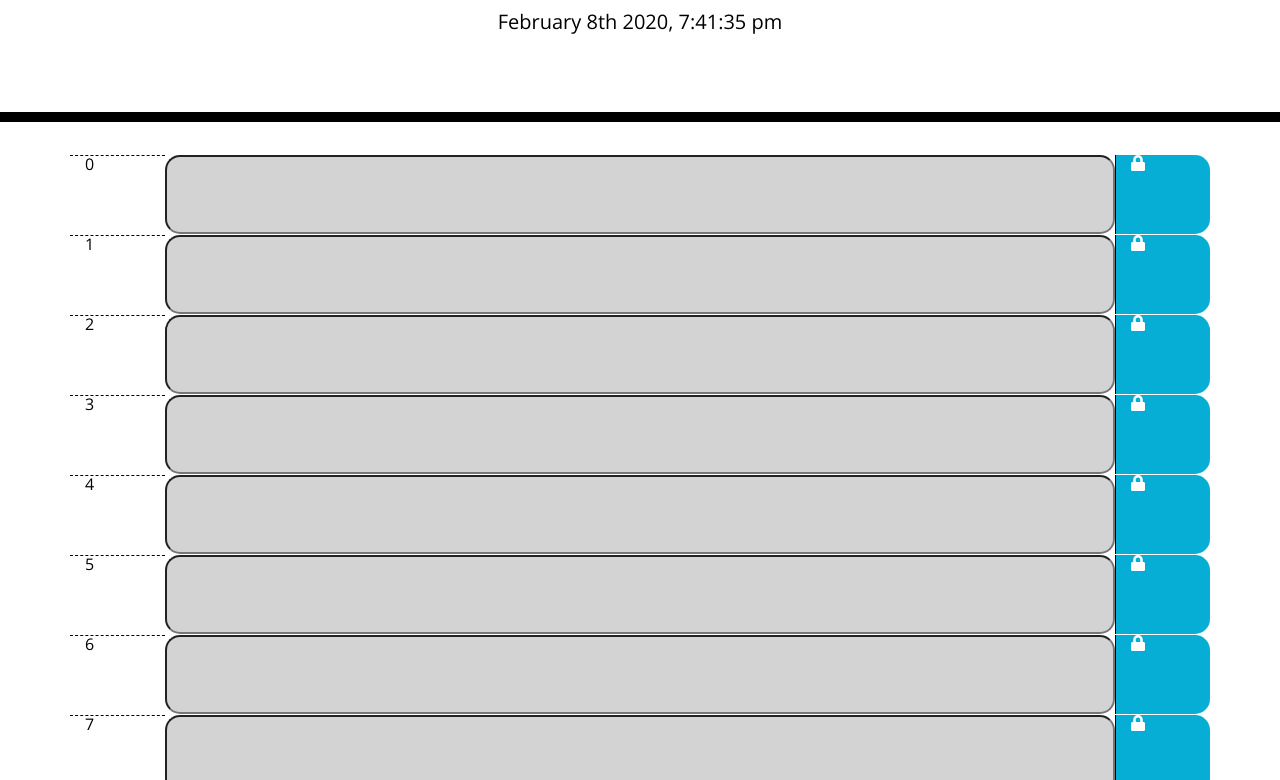
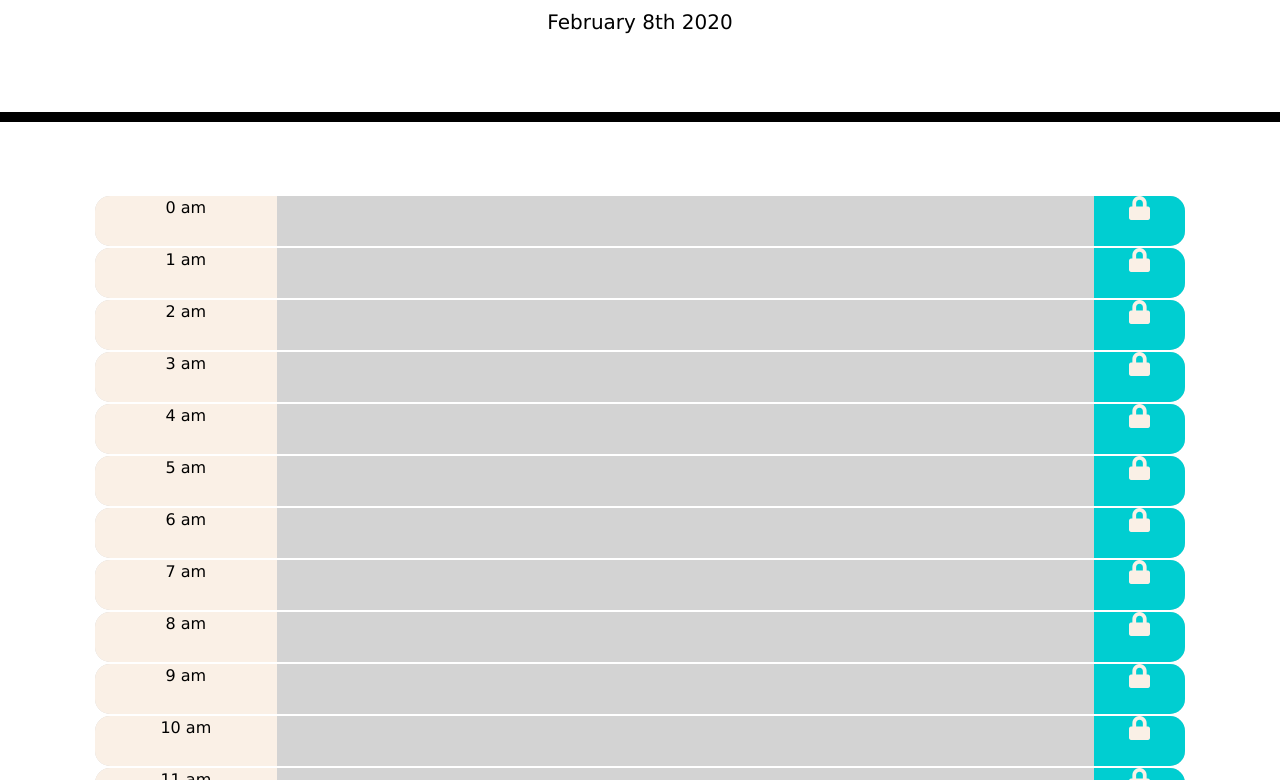
Before and after one commit to Akanksha-Gupta03/Day-Planner, a plain HTML site: page index.html in a window 1280 px wide. Shown: the part 182-962 px from the top of the page. Drawn offline with nearby package versions, Linux system fonts and the light colour scheme.

Commit message:
updated all files

```diff
--- a/index.html
+++ b/index.html
@@ -32,59 +32,193 @@
       <p class="lead">A simple calendar app for scheduling your work day</p>
       <p id="currentDay" class="lead"></p>
     </header>
-    <div class="container">
+    <form id='formPlanner'>
+        <div class="container" id="plannerContainer">
+            <!-- <ul id="planner"> </ul> -->
+            <!-- <div id="plannerContainer"> </div> -->
+        </div>
+          </form>
+          <script>
+          $(document).ready(function() {
 
-    </div>
-    <script>
-     $(document).ready(function(){
-       var now = moment().format("MMMM Do YYYY, h:mm:ss a");
-       $("#currentDay").text(now);
+  // test flag
+  const test = false;
 
-       for ( var i = 0; i< 24; i++) {
-          $('.container').append(`<div class="row">
-         <div class="col-1 hour" >${i}</div>
-         <input class="col-lg-10 time-block" type="text" id="hour${i}">
-         <div class="col-1 saveBtn fa fa-lock" id="saveButton"></div>
-      </div>`);}
+  // get times from moment
+  const now = moment().format('MMMM Do YYYY');
 
-      var time = [00,01, 02, 03, 04, 05, 06, 07, 08, 09, 10, 11, 12, 13, 14, 15, 16, 17, 18, 19, 20, 21, 22, 23];
-           var x = moment().format("HH");
-           console.log( x  );
-           for (var i = 0; i <= time.length; i++){
-             if(time[i] == x ){
-                $(`#hour${i}`).addClass("present");
-             } else if(time[i] < x){
-                $(`#hour${i}`).addClass("past");
-             } else{
-                $(`#hour${i}`).addClass("future");
-             }
-         }
-     });
+  // commented out for test in non-standard hours
+  let nowHour24 = moment().format('H');
+  let nowHour12 = moment().format('h');
 
-     //----for loop
+  // set times for testing after hours
+  if (test) {
+    nowHour24 = 13;
+    nowHour12 = 1;
+  }
 
-     //----local storage
 
-     var  userPlan= "";
+  $("#currentDay").text(now);
 
-        const submit = document.getElementById("saveButton");
+  const saveIcon = " ";
 
-        submit.addEventListener("click", submitUserPlan);
+  // Get stored todos from localStorage
+  // Parsing the JSON string to an object
+  let storedPlans = JSON.parse(localStorage.getItem("storedPlans"));
 
-         function submitUserPlan(){
+  // If plans were retrieved from localStorage, update the plan array to it
+   if (storedPlans !== null)  {
+     planTextArr = storedPlans;
+   }
+    else {
+     planTextArr = new Array(23);
+  };
+  // set variable referencing planner element
+  let plannerDiv = $('#plannerContainer');
+  // clear existing elements
+  plannerDiv.empty();
 
-        // Selecting the input element and get its value
+  if (test) { console.log("current time",nowHour12); }
 
-          var userPlanInput = document.getElementById("hour${i}").value;
-          userPlan += userPlanInput;
-          alert(userPlan);
-          var planInput = [userPlan];
-                localStorage.setItem = JSON.stringify(planInput);
-                console.log(localStorage.setItem)
-                var savedValue = JSON.parse(localStorage.planInput);
 
-        }
-    </script>
+  // build calendar by row for fix set of hours
+  for (let hour =00; hour < 24; hour++) {
+    // index for array use offset from hour
+    let index = hour - 00;
+
+    // build row components
+    let rowDiv = $('<div>');
+    rowDiv.addClass('row');
+    rowDiv.addClass('plannerRow');
+    rowDiv.attr('hour-index',hour);
+
+    // Start building Time box portion of row
+    let col2TimeDiv = $('<div>');
+    col2TimeDiv.addClass('col-md-2');
+
+    // create timeBox element (contains time)
+    const timeBoxSpn = $('<span>');
+    // can use this to get value
+    timeBoxSpn.attr('class','timeBox');
+
+    // format hours for display
+    let displayHour = 0;
+    let ampm = "";
+    if (hour < 12) {
+      displayHour = hour;
+      ampm = "am";
+    } else if(hour > 12){
+      displayHour = hour - 12;
+      ampm = "pm";
+    } else if(hour = 12){
+      displayHour = hour;
+      ampm = "pm";
+    }
+
+    // populate timeBox with time
+    timeBoxSpn.text(`${displayHour} ${ampm}`);
+
+    // insert into col inset into timebox
+    rowDiv.append(col2TimeDiv);
+    col2TimeDiv.append(timeBoxSpn);
+    // STOP building Time box portion of row
+
+    // START building input portion of row
+    // build row components
+    let dailyPlanSpn = $('<input>');
+
+    dailyPlanSpn.attr('id',`input-${index}`);
+    dailyPlanSpn.attr('hour-index',index);
+    dailyPlanSpn.attr('type','text');
+    dailyPlanSpn.attr('class','dailyPlan');
+
+    // access index from data array for hour
+    dailyPlanSpn.val( planTextArr[index] );
+
+    // create col to control width
+    let col9IptDiv = $('<div>');
+    col9IptDiv.addClass('col-md-9');
+
+    // add col width and row component to row
+    rowDiv.append(col9IptDiv);
+    col9IptDiv.append(dailyPlanSpn);
+    // STOP building Time box portion of row
+
+    // START building save portion of row
+    let col1SaveDiv = $('<div>');
+    col1SaveDiv.addClass('col-md-1');
+
+    let saveBtn = $('<i>');
+    saveBtn.attr('id',`saveid-${index}`);
+    saveBtn.attr('save-id',index);
+    saveBtn.attr('class',"fas fa-lock saveIcon");
+
+    // add col width and row component to row
+    rowDiv.append(col1SaveDiv);
+    col1SaveDiv.append(saveBtn);
+    // STOP building save portion of row
+
+    // set row color based on time
+    updateRowColor(rowDiv, hour);
+
+    // add row to planner container
+    plannerDiv.append(rowDiv);
+  };
+
+  // function to update row color
+  function updateRowColor (hourRow,hour) {
+
+    if (test) { console.log("rowColor ",nowHour24, hour); }
+
+    if ( hour < nowHour24) {
+
+      if (test) { console.log("lessThan"); }
+      hourRow.addClass("past")
+    } else if ( hour > nowHour24) {
+      if (test) { console.log("greaterthan"); }
+      hourRow.addClass("future")
+    } else {
+      if (test) { console.log("eqaul"); }
+      hourRow.addClass("present")
+    }
+  };
+
+  // saves to local storage
+  // conclick function to listen for user clicks on plan area
+  $(document).on('click','i', function(event) {
+    event.preventDefault();
+
+    if (test) { console.log('click pta before '+ planTextArr); }
+
+    let $index = $(this).attr('save-id');
+
+    let inputId = '#input-'+$index;
+    let $value = $(inputId).val();
+
+    planTextArr[$index] = $value;
+
+
+    if (test) { console.log('value ', $value); }
+    if (test) { console.log('index ', $index); }
+    if (test) { console.log('click pta after '+ planTextArr); }
+
+    // remove shawdow pulse class
+    $(`#saveid-${$index}`).removeClass('shadowPulse');
+    localStorage.setItem("storedPlans", JSON.stringify(planTextArr));
+  });
+
+  // function to color save button on change of input
+  $(document).on('change','input', function(event) {
+    event.preventDefault();
+    if (test) { console.log('onChange'); }
+    if (test) { console.log('id', $(this).attr('hour-index')); }
+
+    // neeed to check for save button
+
+    let i = $(this).attr('hour-index');
+  });
+});
+   </script>
 
   </body>
 </html>
--- a/style.css
+++ b/style.css
@@ -1,16 +1,7 @@
 body {
-  font-family: 'Open Sans', sans-serif;
+    font-family: 'Lucida Sans', 'Lucida Sans Regular', 'Lucida Grande', 'Lucida Sans Unicode', Geneva, Verdana, sans-serif;
     font-size: 16px;
     line-height: 1;
-}
-
-textarea{
-  background: transparent;
-  border: none;
-  resize: none;
-  color: #000000;
-  border-left: 1px solid black;
-  padding: 10px;
   }
 
   .jumbotron {
@@ -20,27 +11,14 @@ textarea{
     border-radius: 0;
     border-bottom: 10px solid black;
   }
-
-.description{
-  white-space: pre-wrap;
+   input {
+    background: transparent;
+    border: none;
+    padding-left: 3px;
   }
 
-.time-block{
-  text-align: center;
-  border-radius: 15px;
-
-}
-
-.row {
-  white-space: pre-wrap;
-  height: 80px;
-  border-top: 1px solid white;
-}
-
-.hour {
-  background-color: #ffffff;
-  color: #000000;
-  border-top: 1px dashed #000000;
+  .col-md-1, .col-md-2, .col-md-9 {
+    padding: 0;
   }
 
   .past {
@@ -58,15 +36,74 @@ textarea{
     color: white;
   }
 
-.saveBtn {
-  border-left: 1px solid black;
-  border-top-right-radius: 15px;
-  border-bottom-right-radius: 15px;
-  background-color:#06AED5;
-  color: white;
+
+  #plannerContainer {
+    background-color: white;
+    margin-top: 20px;
+    margin-bottom: 80px;
+    padding: 40px;
   }
 
-.saveBtn i:hover {
-  font-size: 20px;
-  transition: all .3s ease-in-out;
+  .plannerRow {
+    height: 50px;
+    margin-top: 2px;
+    margin-bottom: 2px;
+    font-size: 1em;
+    line-height: 1.5;
+    border-radius: 15px;
   }
+
+  .timeBox {
+    background-color: linen;
+    color: black;
+    height:100%;
+    width: 100%;
+    text-align: center;
+    border-radius: 15px 0px 0px 15px;
+    display: inline-block;
+    font-size: 1em;
+  }
+
+  .dailyPlan {
+    color: black;
+    font-size: 12pt;
+    height:100%;
+    width: 100%;
+  }
+
+  .saveIcon {
+    background-color: darkturquoise;
+    color: linen;
+    border-radius: 0px 15px 15px 0px;
+    font-size: 1.5em;
+    width: 100%;
+    height: 100%;
+    text-align: center;
+  }
+  .header-text {
+
+    width: 100%;
+    text-align: center;
+    font-size: 10px;
+    color:linen;
+  }
+
+    @media (max-width: 768px) {
+    .container-fluid {
+      padding-left: 0;
+      padding-right: 0;
+    }
+    .plannerRow {
+      height: 100%;
+      border-radius: 10;
+      margin: 10px;
+    }
+
+    .saveIcon { border-radius: 0 0 15px 15px; }
+
+    .timeBox { border-radius: 15px 15px 0 0; }
+  }
+  .wrapper
+  {
+    padding: 20px;
+  }
```
Also changed, not shown: 1 other file. Lines whose indentation alone changed are shown as unchanged.
